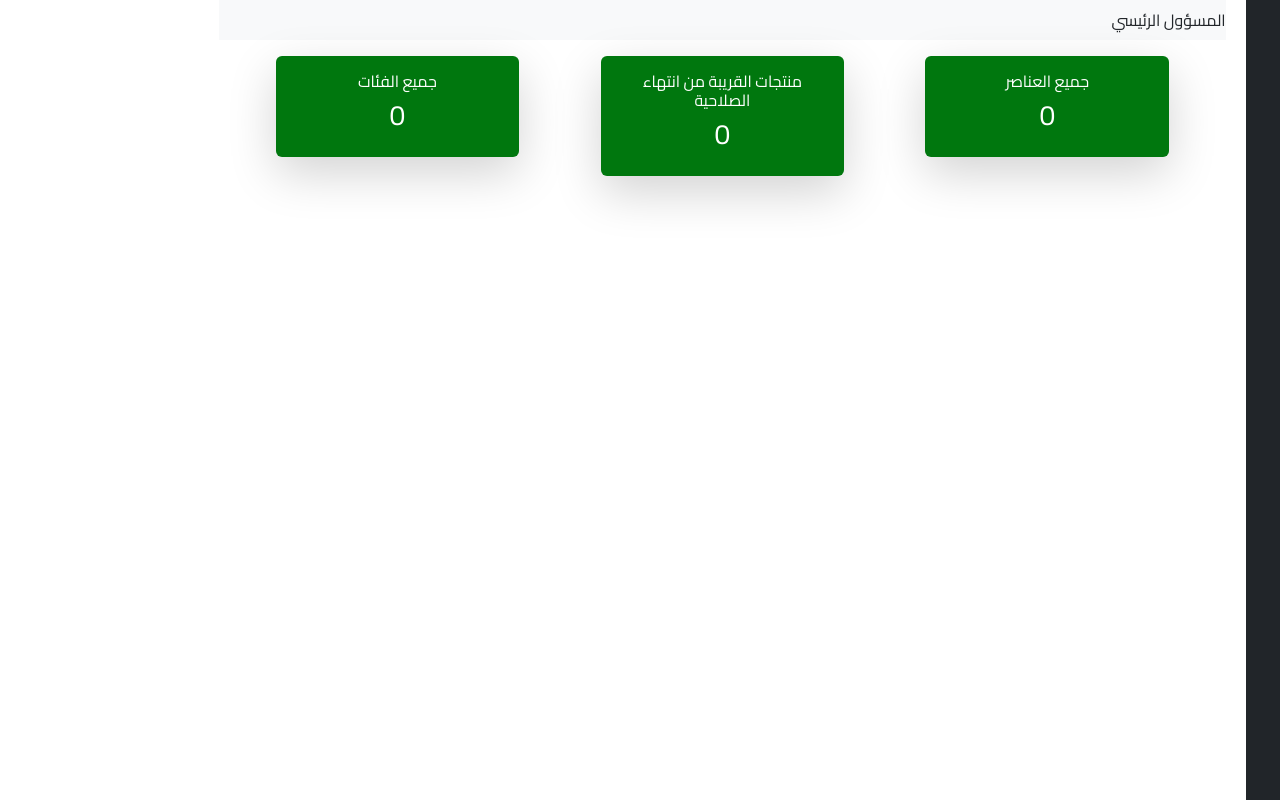
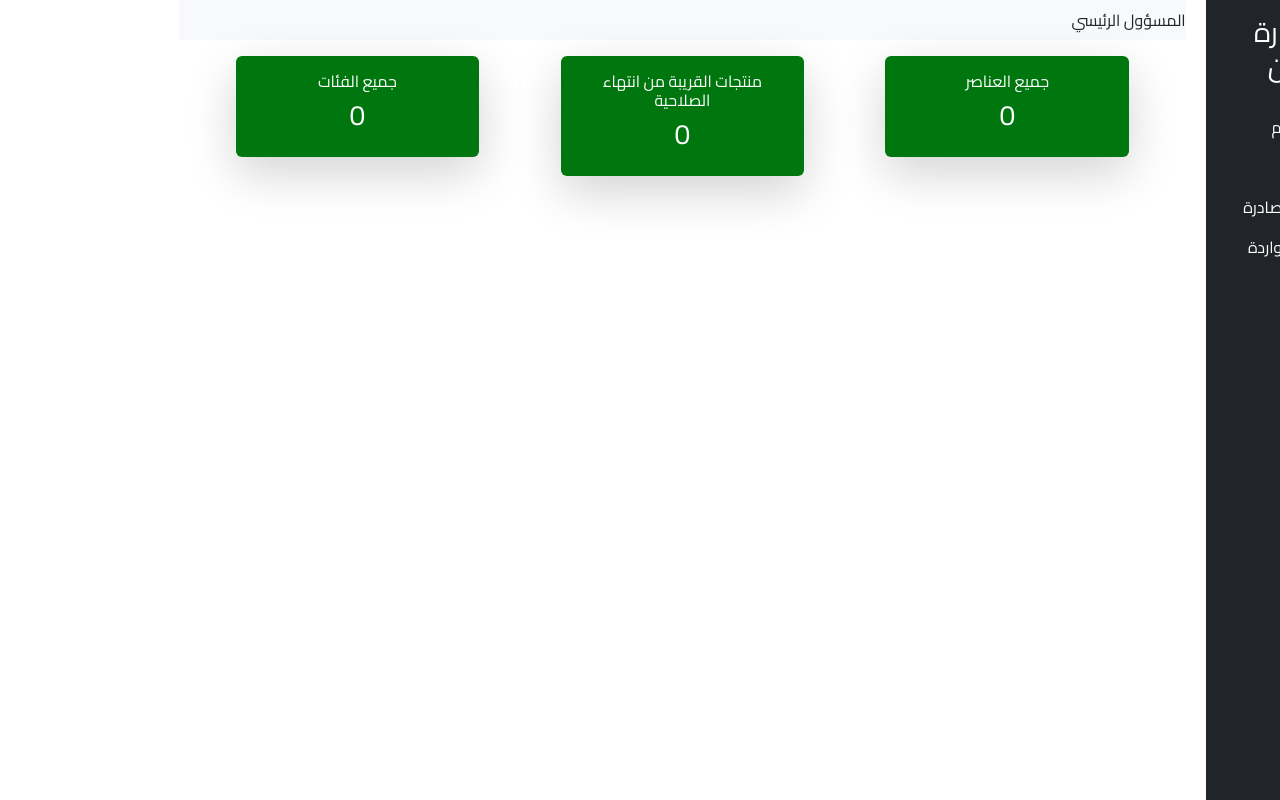
Before and after one commit to taher-ben/pharmacy-warehouse, a React (Create React App) app in the folder frontend/: page / in a window 1280 px wide. Built offline with nearby package versions, Linux system fonts and the light colour scheme; no server answers.

Commit message:
fixing side bar

```diff
--- a/frontend/src/components/sidebar.jsx
+++ b/frontend/src/components/sidebar.jsx
@@ -19,9 +19,9 @@ const Sidebar = () => {
   };
 
   return (
-    <div dir="rtl"  className="bg-dark  text-white vh-100 p-3  ">
+    <div dir="rtl" className="bg-dark  text-white h-100 min-vh-100 p-3 lg:p-5">
       <h3 className="text-center mb-4">نظام إدارة المخازن</h3>
-      <ul className="nav flex-column">
+      <ul className="nav flex-column p-0">
         <li className="nav-item d-flex align-items-center">
           <BsHouse className="mx-1 fs-4" color="white" />
           <a
@@ -54,7 +54,7 @@ const Sidebar = () => {
           </a>
         </li>
         <li className="nav-item d-flex align-items-center">
-        <BsBoxArrowInLeft className="mx-1 fs-4 center" color="white" />
+          <BsBoxArrowInLeft className="mx-1 fs-4 center" color="white" />
           <a
             href="/products/incoming"
             className="nav-link text-white"
```
